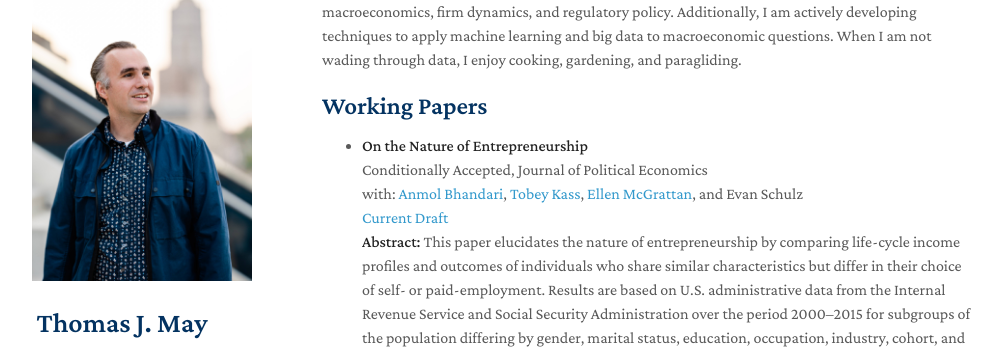
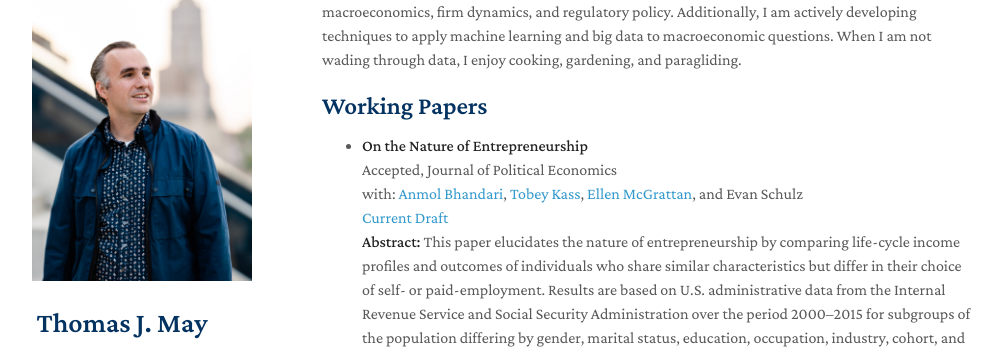
Before and after one commit to MayEcon/mayecon.github.io, a Jekyll site: the page built from index.md, in a window 1280 px wide and 900 px high. Shown: the part 133-487 px from the top of the window, without its empty margins (148-1150 px from the left). Built offline with Jekyll 4.4.1, drawn with Linux system fonts in a browser that asks for light colours; nearby versions of some CDN libraries; a style sheet for code colours, icons or effects is not loaded; our own code applies the rules of GitHub Pages for plain Markdown files.

Commit message:
Update index.md

```diff
--- a/index.md
+++ b/index.md
@@ -10,7 +10,7 @@ I am an assistant professor at California State University, Fullerton. My resear
 ## Working Papers
 
 - **On the Nature of Entrepreneurship**
-  <br> Conditionally Accepted, Journal of Political Economics
+  <br> Accepted, Journal of Political Economics
   <br>
   with: [Anmol Bhandari](http://www.bhandarianmol.com), [Tobey Kass](https://sites.google.com/umn.edu/tobeykass/), [Ellen McGrattan](http://users.econ.umn.edu/~erm/), and Evan Schulz
   <br>[Current Draft](https://www.irs.gov/pub/irs-soi/22rpnatureofentrepreneurship.pdf)
```
